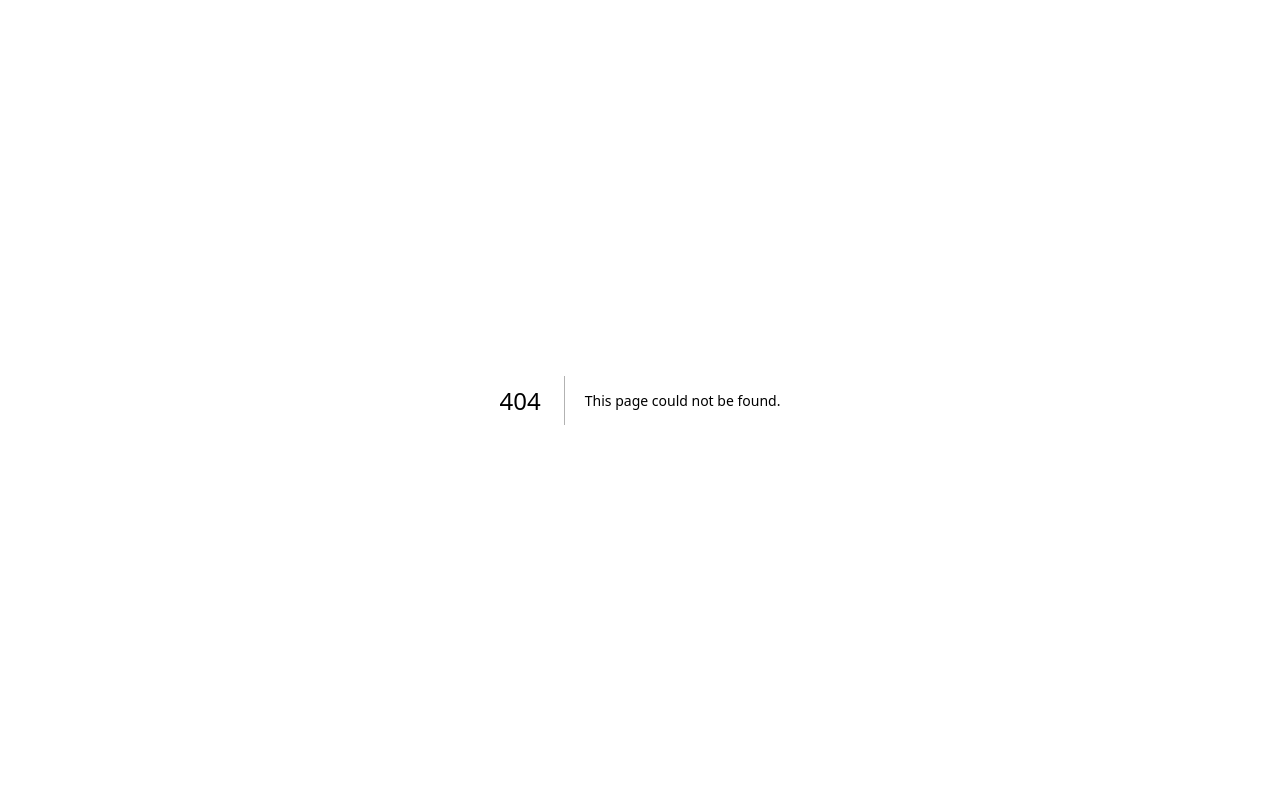
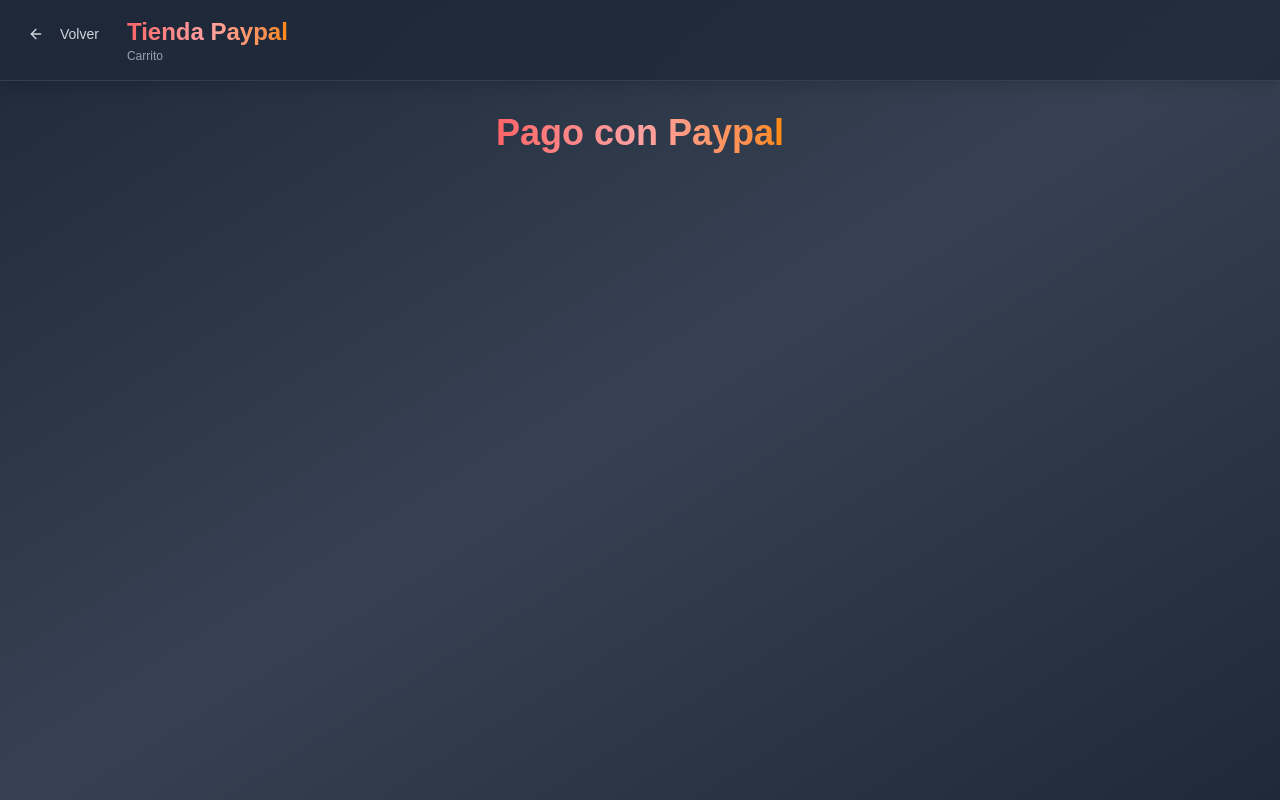
Before and after one commit to samuelvergaramartin/Tienda-Paypal, a Next.js app in the folder web/web-tienda/: page /carrito/paypal in a window 1280 px wide. Before the commit this address had no page. Built offline with nearby package versions, Linux system fonts and the light colour scheme.

Commit message:
feat: Creada la página de PayPal

```diff
--- /dev/null
+++ b/web/web-tienda/app/carrito/paypal/PaypalPage.tsx
@@ -0,0 +1,39 @@
+"use client"
+
+import NavBar from '@/app/components/NavBar';
+import PaypalButtons from '@/app/components/PaypalButtons';
+import { useEffect, useState } from 'react';
+
+export default function PaypalPage({ paypalClientId } : Props) {
+    const [total, setTotal] = useState<number>(0);
+    useEffect(()=> {
+        setTotal(
+            Number(sessionStorage.getItem("total")!)
+        )
+    }, []);
+    return (
+        <div className="min-h-screen bg-gradient-to-br from-gray-800 via-gray-700 to-gray-800 text-white">
+            <NavBar inCartPage={true}/>
+            <div className="flex">
+                <main className="flex-1 p-6 md:p-8">
+                    <div className="space-y-6">
+                        <div className="text-center mb-8">
+                            <h2 className="text-4xl font-bold mb-2">
+                                <span className="bg-gradient-to-r from-red-400 via-red-300 to-orange-400 bg-clip-text text-transparent">
+                                    Pago con Paypal
+                                </span>
+                            </h2>
+                        </div>
+                        <div className='flex w-full justify-center'>
+                            <PaypalButtons clientId={paypalClientId} price={total}/>
+                        </div>
+                    </div>
+                </main>
+            </div>
+        </div>
+    )
+}
+
+type Props = {
+    paypalClientId: string
+}
--- /dev/null
+++ b/web/web-tienda/app/carrito/paypal/page.tsx
@@ -0,0 +1,9 @@
+import { env } from "node:process";
+import PaypalPage from "@/app/carrito/paypal/PaypalPage";
+
+export default function PaypalPageLoader() {
+    const paypalClientId = env["PAYPAL_CLIENT_ID"]!;
+    return (
+        <PaypalPage paypalClientId={paypalClientId} />
+    )
+}
```
